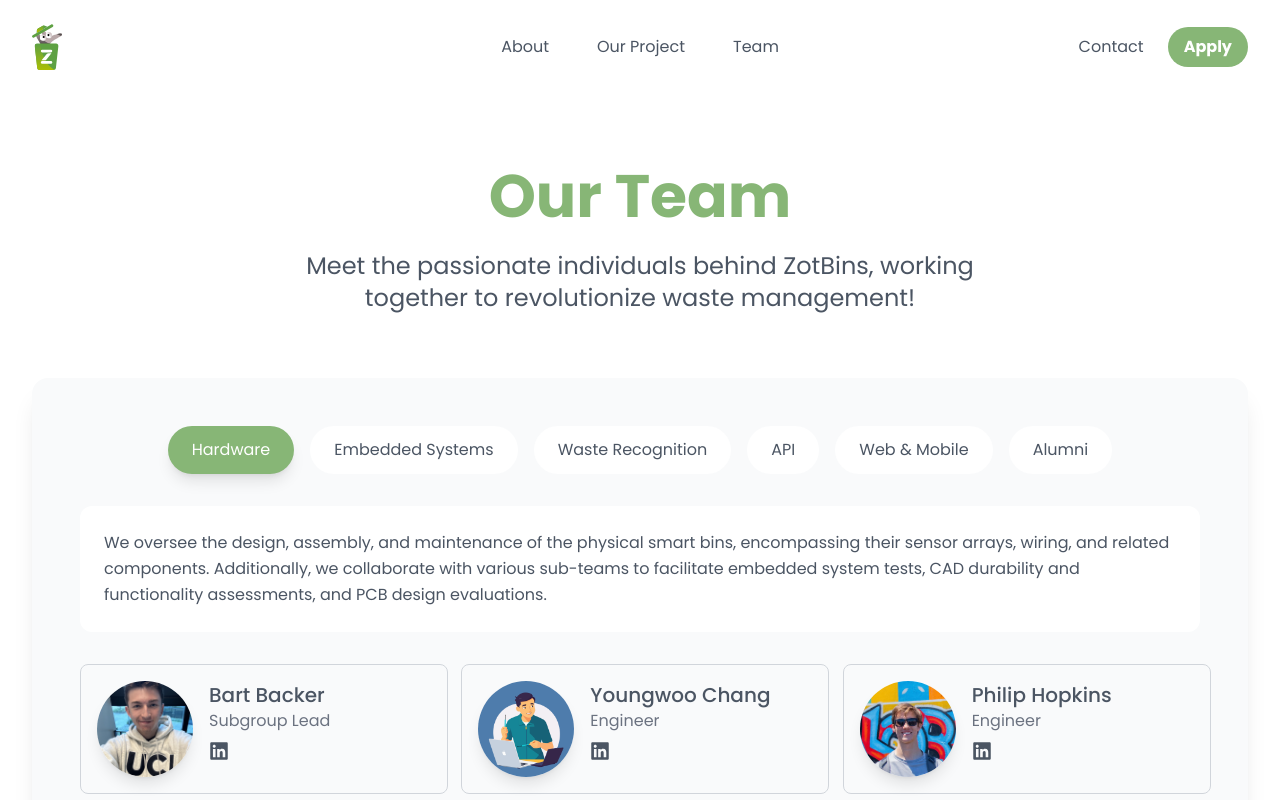
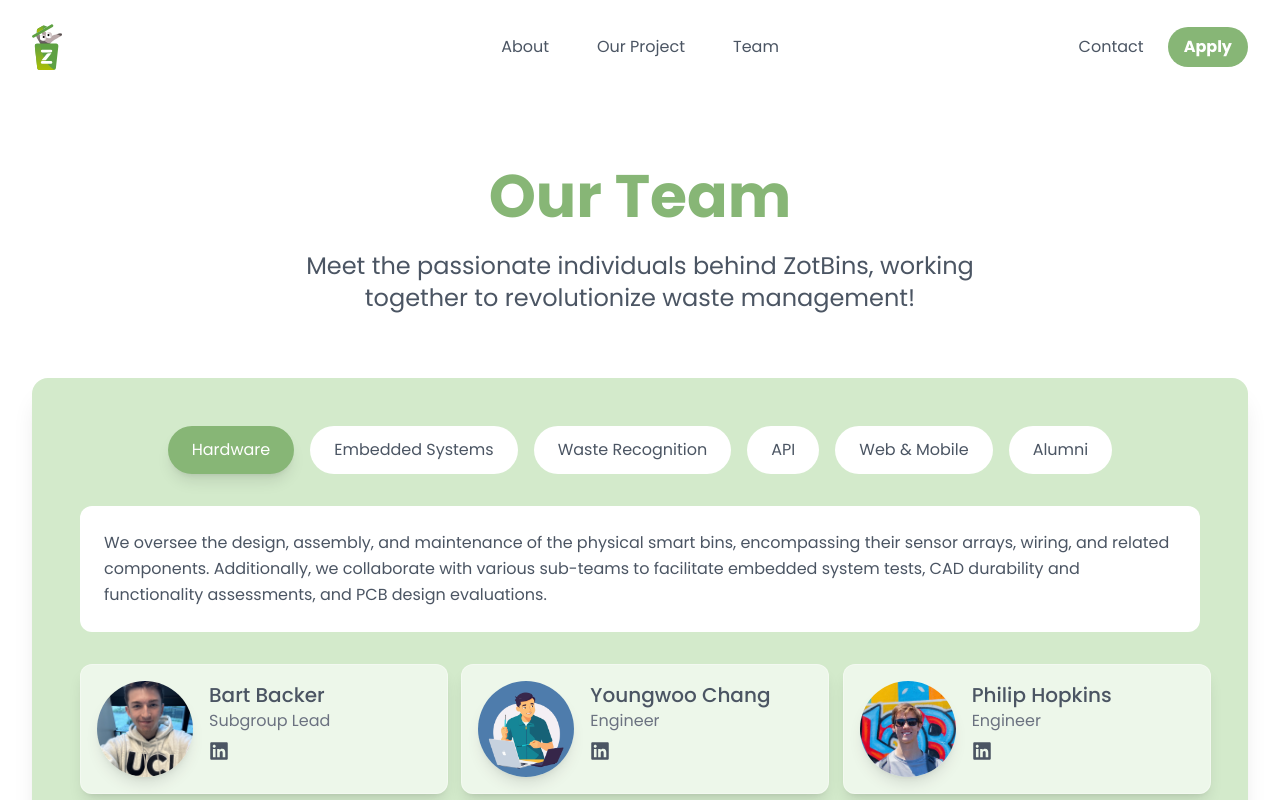
Before and after one commit to zotbins/zotbins-website, a Next.js app: page /team in a window 1280 px wide. Shown: the top 800 px of the page. Built offline with nearby package versions, Linux system fonts and the light colour scheme.

Commit message:
updated team container styling to be green

```diff
--- a/src/app/team/page.tsx
+++ b/src/app/team/page.tsx
@@ -39,7 +39,7 @@
         </div>
 
         {/* Teams Section */}
-        <div className="bg-gray-50 rounded-2xl shadow-xl p-8 md:p-12 mb-16 animate__animated animate__fadeInUp">
+        <div className="bg-[#d3eacb] rounded-2xl shadow-xl p-8 md:p-12 mb-16 animate__animated animate__fadeInUp">
           <div className="hidden md:flex flex-row justify-center space-x-4 mb-8">
             {teams.map((team) => (
               <button
--- a/src/components/MemberCard.tsx
+++ b/src/components/MemberCard.tsx
@@ -5,7 +5,8 @@
 
 const MemberCard = (props: any) => {
   return (
-    <div className="w-[23rem] border border-gray-300 flex py-4 pl-4 rounded-lg">
+    // <div className="w-[23rem] border border-[#afd0a3] flex py-4 pl-4 rounded-lg">
+    <div className="w-[23rem] flex py-4 pl-4 bg-white/60 backdrop-blur-lg rounded-xl border border-white/30 shadow-lg">
       <div className="flex flex-row items-top">
         <Image
           width="100"
@@ -39,6 +40,7 @@
         </div>
       </div>
     </div>
+    // </div>
   );
 };
 
```
